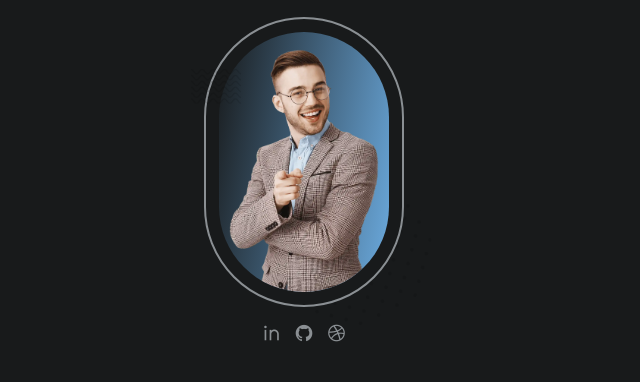
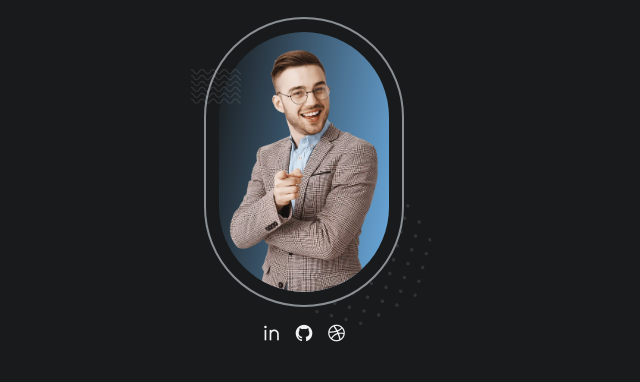
Before and after one commit to MauroValdez/portfolio-personal-website, a website built with Vite: page index.html in a window 1280 px wide. Both pictures are taken after a click on the icon 1159 px from the left and 760 px from the top of the page. Shown: the part 172-554 px from the top of the page, 336-976 px from the left. Built offline with nearby package versions, Linux system fonts and the light colour scheme; some packages are replaced by stand-ins of ours.

Commit message:
dark-Mode

```diff
--- a/source/css/app.css
+++ b/source/css/app.css
@@ -78,6 +78,7 @@ body {
   font-size: var(--normal-font-size);
   background-color: var(--body-color);
   color: var(--text-color);
+  transition: background .4s;
 }
 img {
   max-width: 100%;
@@ -147,6 +148,33 @@ body.dark-theme {
   --text-color: hsl(207, 4%, 65%);
   --body-color: hsl(207, 4%, 10%);
   --container-color: hsl(207, 4%, 12%);
+}
+.dark-theme .nav,
+.dark-theme .nav__menu,
+.dark-theme .scrollup {
+  background-color: var(--container-color);
+  box-shadow: 0 4px 20px hsla(207, 24%, 8%, .4);
+}
+.dark-theme .home__shape-wawes,
+.dark-theme .home__shape-circle,
+.dark-theme .qualification__img,
+.dark-theme .testimonial__img {
+  filter: invert(1);
+}
+.dark-theme .home__social-link {
+  color: var(--title-color);
+}
+.dark-theme .section__border {
+  border-bottom: 1px solid hsl(207, 4%, 32%);
+}
+.dark-theme::-webkit-scrollbar {
+  background-color: hsl(207, 4%, 15%);
+}
+.dark-theme::-webkit-scrollbar-thumb {
+  background-color: hsl(207, 4%, 25%);
+}
+.dark-theme::-webkit-scrollbar-thumb:hover {
+  background-color: hsl(207, 4%, 35%);
 }
 
 /** =------=@note header & nav =------= **/
@@ -251,6 +279,8 @@ body.dark-theme {
   border: 2px solid var(--text-color-light);
   border-radius: 10rem;
   place-items: center;
+  transition: background .4s;
+
 }
 .home__perfil {
   width: 170px;
@@ -357,6 +387,7 @@ body.dark-theme {
   border-radius: 3rem;
   place-items: center;
   margin-bottom: 1rem;
+  transition: background .3s;
 }
 .skills__blob img {
   width: 40px;
@@ -449,6 +480,7 @@ body.dark-theme {
   text-align: center;
   padding: 3.5rem 1rem;
   border-radius: 7.25rem;
+  transition: background .3s;
 }
 .services__card i {
   display: block;
@@ -695,6 +727,7 @@ body.dark-theme {
   font-size: var(--smaller-font-size);
   font-weight: var(--font-medium);
   padding: .35rem;
+  transition: background .3s;
 }
 .contact__form-area {
   height: 10rem;
```
